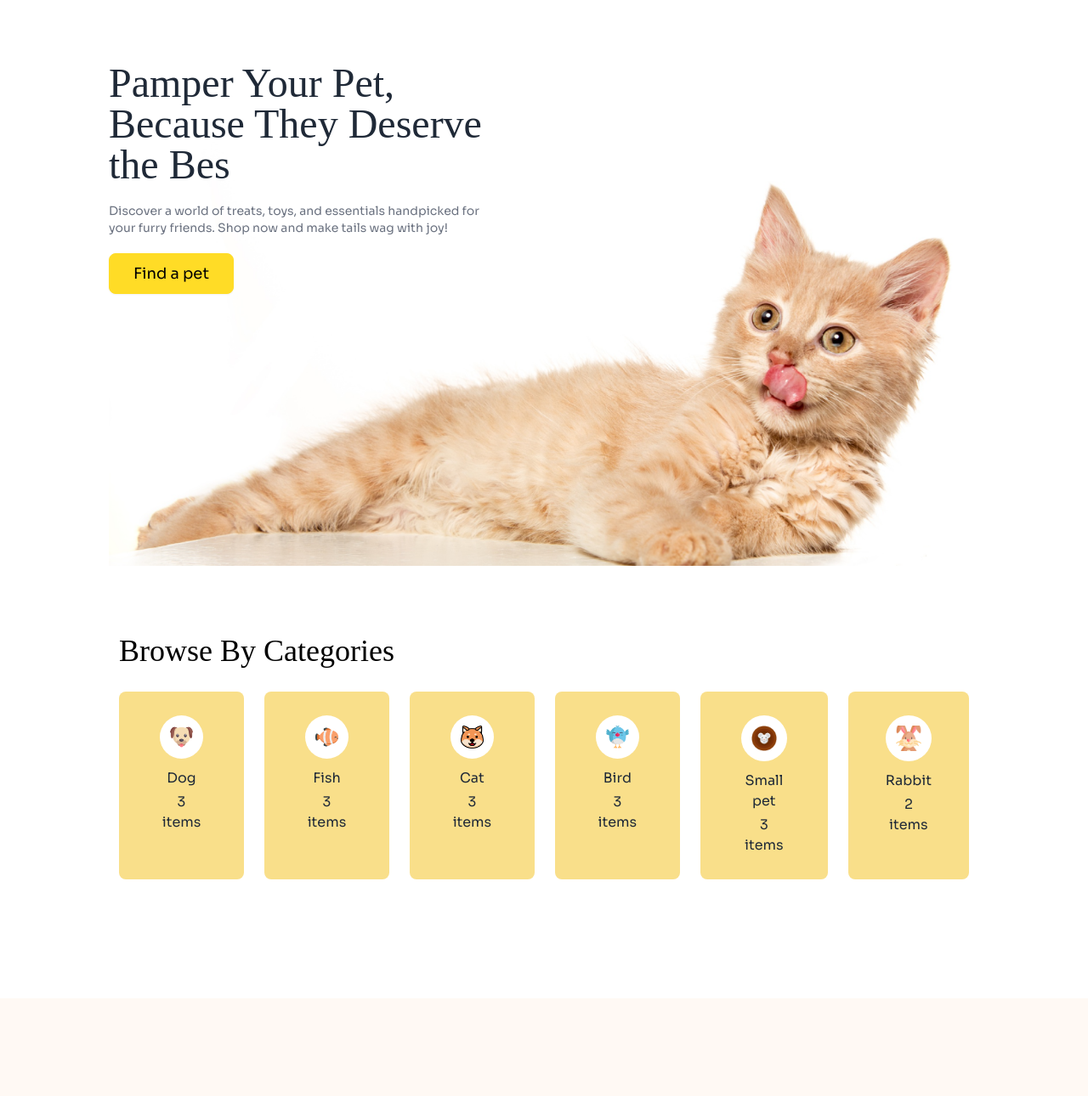
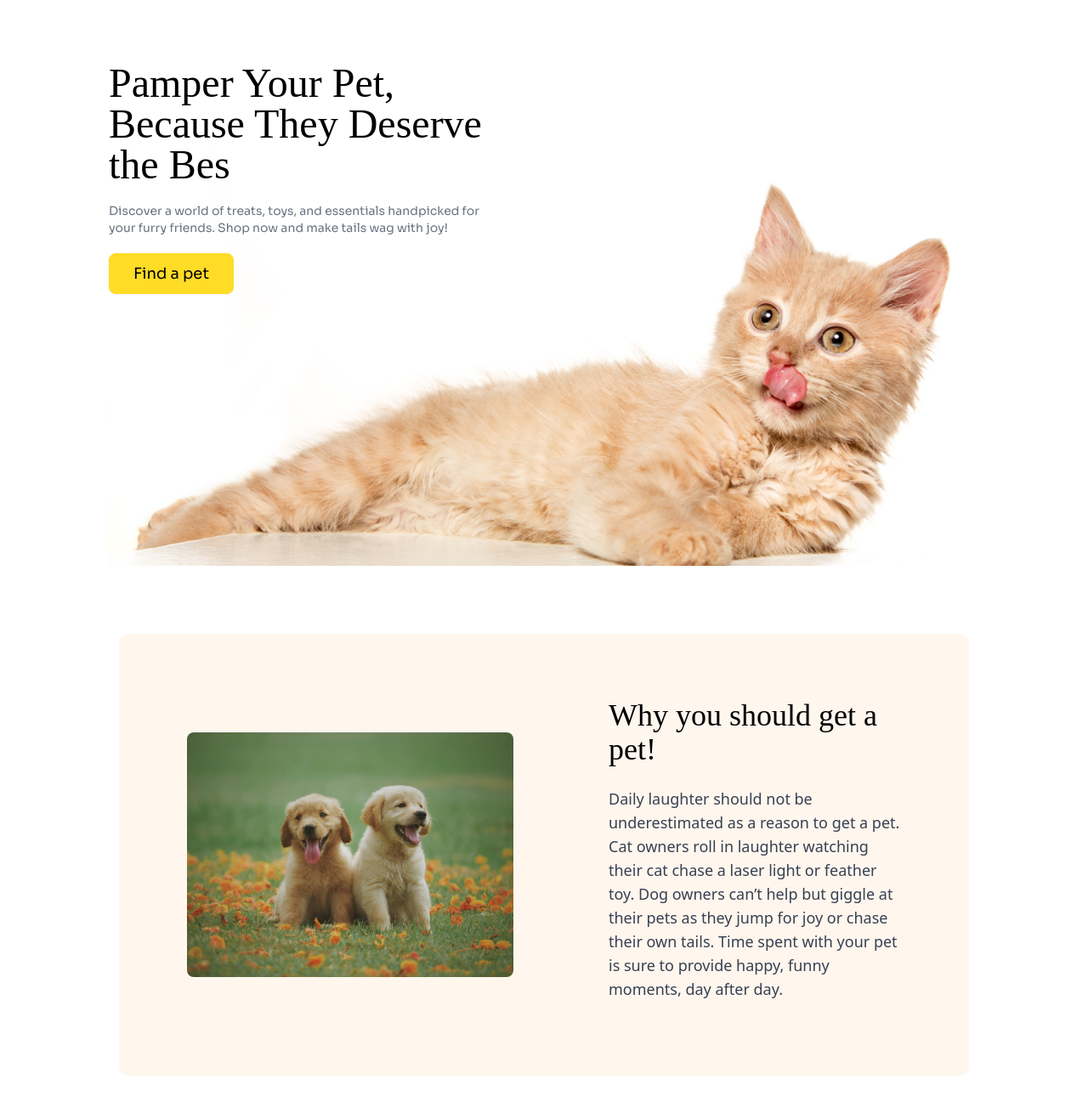
Before and after one commit to mugdhadey04/assignment-03, a plain HTML site: page index.html in a window 1280 px wide. Shown: the part 169-1459 px from the top of the page at 85% size. Drawn offline with nearby package versions, Linux system fonts and the light colour scheme; a web font is replaced by a local one.

Commit message:
completed the challange section

```diff
--- a/index.html
+++ b/index.html
@@ -95,7 +95,7 @@
         <!-- Hero section -->
         <div class="h-auto mx-3 lg:my-20 md:my-10 lg:items-center lg:mx-32 md:mx-16 w-auto image bg-left-bottom">
             <div class="space-y-5 text-left lg:pb-80 md:50 pb-40">
-                <h2 class="font-adlam text-2xl lg:text-5xl md:text-4xl">Pamper Your Pet,<br>Because They Deserve <br>
+                <h2 class="font-adlam text-black text-2xl lg:text-5xl md:text-4xl">Pamper Your Pet,<br>Because They Deserve <br>
                     the Bes
                 </h2>
                 <p class="text-sm text-gray-500">Discover a world of treats, toys, and essentials handpicked for <br>
@@ -112,6 +112,22 @@
     <!-- Main section -->
     <main class="font-sora">
 
+        <!-- Reason -->
+        <section class="lg:mx-[140px] mx-5 my-10 ">
+            <div class="gap-28 bg-[#fff6ee] lg:px-20 lg:py-16 px-8 py-8 items-center rounded-xl lg:flex ">
+                <img class="lg:max-w-96 rounded-lg" src="assets/pexels-chevanon-1108099.jpg" alt="" class="rounded-lg">
+
+                <div class="lg:text-left text-center lg:space-y-5">
+                    <div>
+                        <h1 class=" lg:text-4xl text-xl pt-3 font-adlam text-black font-medium">Why you should get a pet!</h1>
+                        <p class="py-6 font-sans text-left text-gray-700 text-base lg:text-lg">
+                            Daily laughter should not be underestimated as a reason to get a pet. Cat owners roll in laughter watching their cat chase a laser light or feather toy. Dog owners can’t help but giggle at their pets as they jump for joy or chase their own tails. Time spent with your pet is sure to provide happy, funny moments, day after day.
+                        </p>
+                    </div>
+
+                </div>
+            </div>
+    </section>
         <!-- Category section -->
         <section class="lg:mx-[140px] md:mx-8 mx-3">
             <!-- Heading -->
@@ -479,6 +495,7 @@
             </div>
         </section>
 
+        <!-- Newsletter -->
         <section class="lg:mx-[140px] mx-5 mt-0 translate-y-52">
                 <div class="gap-28 bg-[#FFF9F4] lg:px-20 lg:py-16 px-16 py-14 items-center rounded-xl lg:flex ">
                     <img src="assets/cute-pet-mid.png" alt="" class="rounded-lg">
```
Also changed, not shown: assets/pexels-chevanon-1108099.jpg (added).
